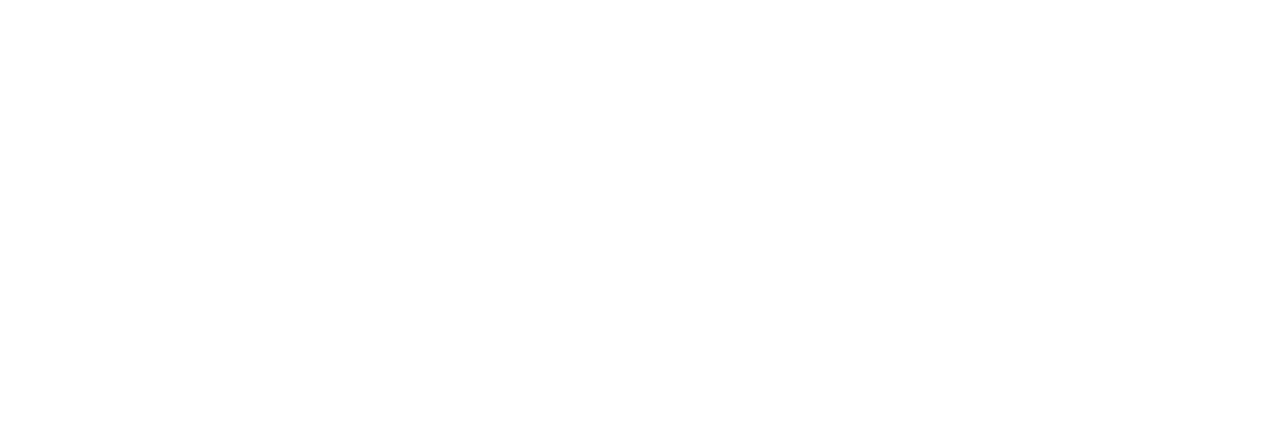
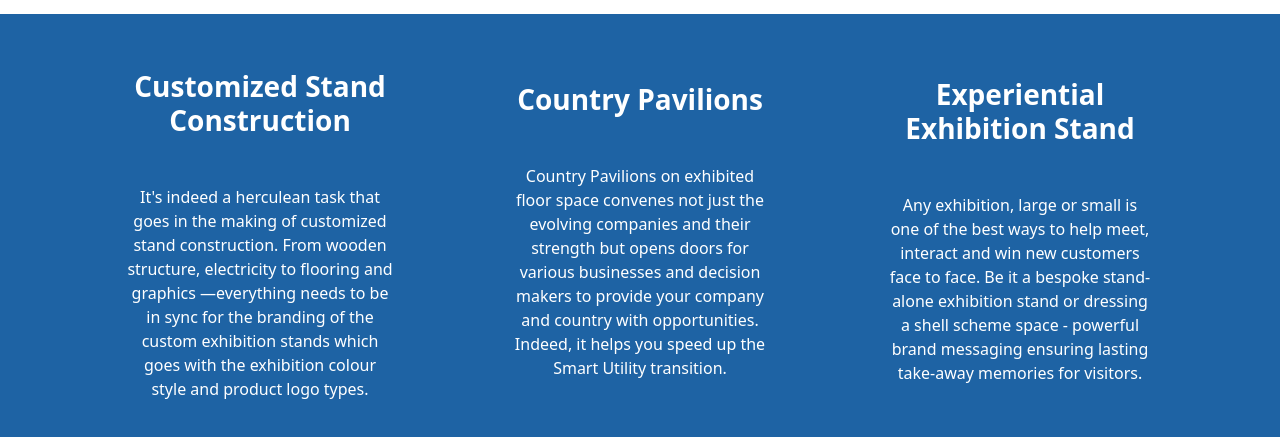
Before and after one commit to sudeb914/task, a React (Create React App) app: page / in a window 1280 px wide. Shown: the part 451-888 px from the top of the page. Before the commit the page ends 800 px from the top, so only its background shows below. Built offline with nearby package versions, Linux system fonts and the light colour scheme.

Commit message:
customize-section-crete

```diff
--- /dev/null
+++ b/src/component/Customize/Customize.css
@@ -0,0 +1,5 @@
+.customize-bg {
+  background: #1e63a4;
+  color: #fff;
+
+}
--- /dev/null
+++ b/src/component/Customize/Customize.js
@@ -0,0 +1,32 @@
+import React from 'react';
+import './Customize.css'
+
+const Customize = () => {
+    return (
+        <div>
+            <div className="container-fluid customize-bg py-5">
+                <div className="container">
+                <div className="row d-flex justify-content-start align-items-center">
+                    <div className="col-md-4">
+                        <h3 className='fw-bold mb-5 mt-2'>Customized Stand <br />
+                        Construction
+                         </h3>
+                         <p className='w-75 mx-auto'>It's indeed a herculean task that goes in the making of customized stand construction. From wooden structure, electricity to flooring and graphics —everything needs to be in sync for the branding of the custom exhibition stands which goes with the exhibition colour style and product logo types. </p>
+
+                    </div>
+                    <div className="col-md-4">
+                        <h3 className='mb-5 fw-bold'>Country Pavilions</h3>
+                        <p className='w-75 mx-auto'>Country Pavilions on exhibited floor space convenes not just the evolving companies and their strength but opens doors for various businesses and decision makers to provide your company and country with opportunities. Indeed, it helps you speed up the Smart Utility transition. </p>
+                    </div>
+                    <div className="col-md-4">
+                        <h3 className='fw-bold mb-5'>Experiential <br /> Exhibition Stand</h3>
+                        <p className='w-75 mx-auto'>Any exhibition, large or small is one of the best ways to help meet, interact and win new customers face to face. Be it a bespoke stand-alone exhibition stand or dressing a shell scheme space - powerful brand messaging ensuring lasting take-away memories for visitors. </p>
+                    </div>
+                </div>
+                </div>
+            </div>
+        </div>
+    );
+};
+
+export default Customize;
--- a/src/component/Home/Home.js
+++ b/src/component/Home/Home.js
@@ -1,10 +1,12 @@
 import React from 'react';
 import Banner from '../Banner/Banner';
+import Customize from '../Customize/Customize';
 
 const Home = () => {
     return (
         <div>
             <Banner></Banner>
+            <Customize></Customize>
         </div>
     );
 };
```
